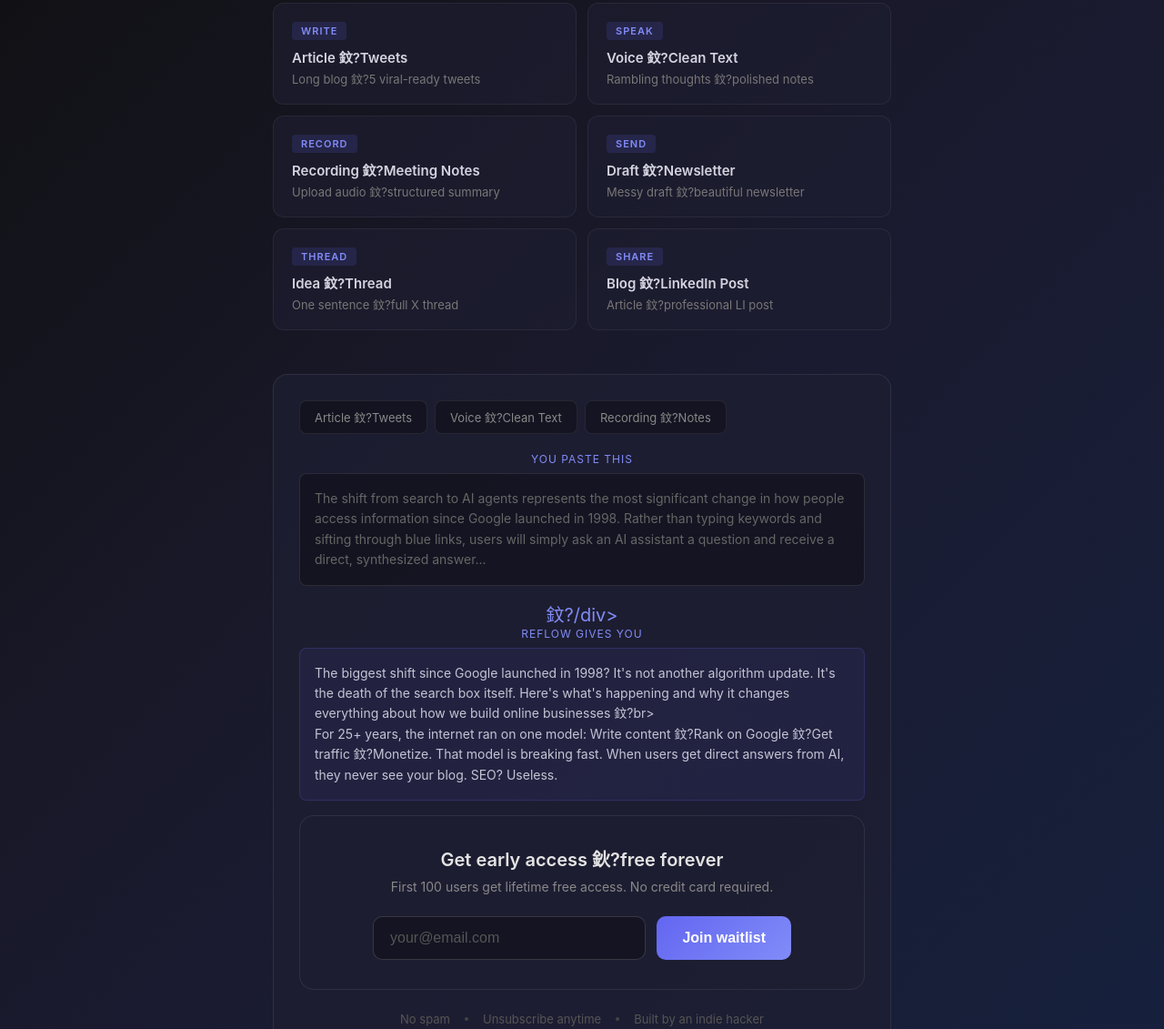
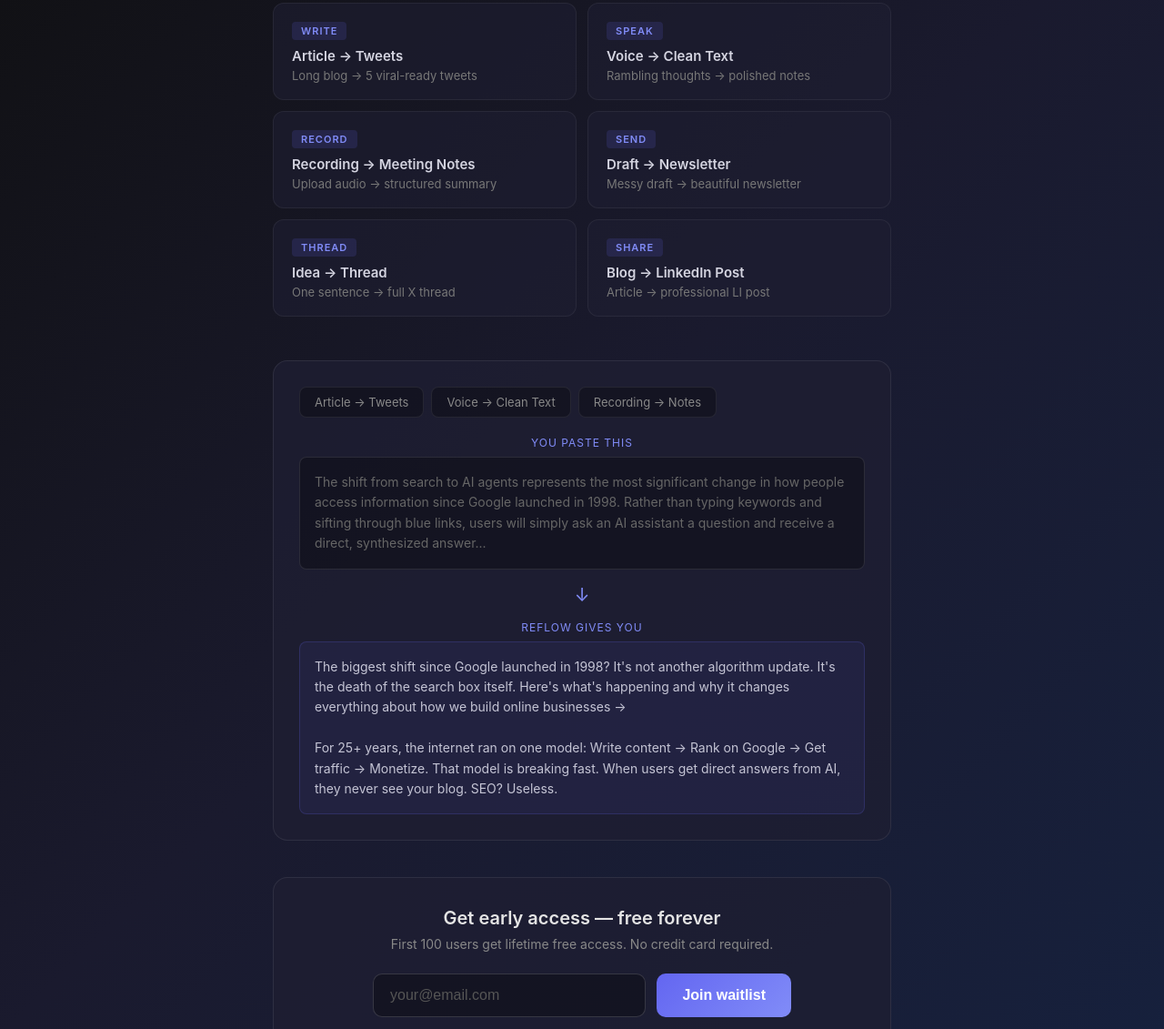
Before and after one commit to xianye20hh/reflow-landing, a plain HTML site: page index.html in a window 1280 px wide. Shown: the part 272-1403 px from the top of the page at 91% size. Drawn offline with Linux system fonts and the light colour scheme.

Commit message:
fix encoding - replace all special chars with HTML entities

```diff
--- a/index.html
+++ b/index.html
@@ -3,7 +3,7 @@
 <head>
     <meta charset=UTF-8>
     <meta name=viewport content=width=device-width, initial-scale=1.0>
-    <title>Reflow 鈥?Paste anything. Get back whatever you need.</title>
+    <title>Reflow &mdash; Paste anything. Get back whatever you need.</title>
     <style>
         * { margin: 0; padding: 0; box-sizing: border-box; }
         body {
@@ -160,56 +160,56 @@
         <div class=formats>
             <div class=format-card>
                 <div class=format-tag>WRITE</div>
-                <div class=format-title>Article 鈫?Tweets</div>
-                <div class=format-desc>Long blog 鈫?5 viral-ready tweets</div>
+                <div class=format-title>Article &rarr; Tweets</div>
+                <div class=format-desc>Long blog &rarr; 5 viral-ready tweets</div>
             </div>
             <div class=format-card>
                 <div class=format-tag>SPEAK</div>
-                <div class=format-title>Voice 鈫?Clean Text</div>
-                <div class=format-desc>Rambling thoughts 鈫?polished notes</div>
+                <div class=format-title>Voice &rarr; Clean Text</div>
+                <div class=format-desc>Rambling thoughts &rarr; polished notes</div>
             </div>
             <div class=format-card>
                 <div class=format-tag>RECORD</div>
-                <div class=format-title>Recording 鈫?Meeting Notes</div>
-                <div class=format-desc>Upload audio 鈫?structured summary</div>
+                <div class=format-title>Recording &rarr; Meeting Notes</div>
+                <div class=format-desc>Upload audio &rarr; structured summary</div>
             </div>
             <div class=format-card>
                 <div class=format-tag>SEND</div>
-                <div class=format-title>Draft 鈫?Newsletter</div>
-                <div class=format-desc>Messy draft 鈫?beautiful newsletter</div>
+                <div class=format-title>Draft &rarr; Newsletter</div>
+                <div class=format-desc>Messy draft &rarr; beautiful newsletter</div>
             </div>
             <div class=format-card>
                 <div class=format-tag>THREAD</div>
-                <div class=format-title>Idea 鈫?Thread</div>
-                <div class=format-desc>One sentence 鈫?full X thread</div>
+                <div class=format-title>Idea &rarr; Thread</div>
+                <div class=format-desc>One sentence &rarr; full X thread</div>
             </div>
             <div class=format-card>
                 <div class=format-tag>SHARE</div>
-                <div class=format-title>Blog 鈫?LinkedIn Post</div>
-                <div class=format-desc>Article 鈫?professional LI post</div>
+                <div class=format-title>Blog &rarr; LinkedIn Post</div>
+                <div class=format-desc>Article &rarr; professional LI post</div>
             </div>
         </div>
 
         <div class=demo-box>
             <div class=demo-tabs>
-                <span class=demo-tab active>Article 鈫?Tweets</span>
-                <span class=demo-tab>Voice 鈫?Clean Text</span>
-                <span class=demo-tab>Recording 鈫?Notes</span>
+                <span class=demo-tab active>Article &rarr; Tweets</span>
+                <span class=demo-tab>Voice &rarr; Clean Text</span>
+                <span class=demo-tab>Recording &rarr; Notes</span>
             </div>
             <div class=demo-label style=color:#818cf8;font-size:12px;text-transform:uppercase;letter-spacing:1px;margin-bottom:8px;>You paste this</div>
             <div class=demo-input>
                 The shift from search to AI agents represents the most significant change in how people access information since Google launched in 1998. Rather than typing keywords and sifting through blue links, users will simply ask an AI assistant a question and receive a direct, synthesized answer...
             </div>
-            <div class=demo-arrow>鈫?/div>
+            <div class=demo-arrow>&darr;</div>
             <div class=demo-label style=color:#818cf8;font-size:12px;text-transform:uppercase;letter-spacing:1px;margin-bottom:8px;>Reflow gives you</div>
             <div class=demo-output>
-                The biggest shift since Google launched in 1998? It's not another algorithm update. It's the death of the search box itself. Here's what's happening and why it changes everything about how we build online businesses 鈫?br><br>
-                For 25+ years, the internet ran on one model: Write content 鈫?Rank on Google 鈫?Get traffic 鈫?Monetize. That model is breaking fast. When users get direct answers from AI, they never see your blog. SEO? Useless.
+                The biggest shift since Google launched in 1998? It's not another algorithm update. It's the death of the search box itself. Here's what's happening and why it changes everything about how we build online businesses &rarr;<br><br>
+                For 25+ years, the internet ran on one model: Write content &rarr; Rank on Google &rarr; Get traffic &rarr; Monetize. That model is breaking fast. When users get direct answers from AI, they never see your blog. SEO? Useless.
             </div>
         </div>
 
         <div class=form-box>
-            <div class=form-title>Get early access 鈥?free forever</div>
+            <div class=form-title>Get early access &mdash; free forever</div>
             <div class=form-sub>First 100 users get lifetime free access. No credit card required.</div>
             <div class=email-row>
                 <form id=waitlistForm action=https://formsubmit.co/1229843883@qq.com method=POST style=display:flex;gap:12px;width:100%;max-width:460px;margin:0 auto;>
@@ -230,7 +230,7 @@
             <span>Built by an indie hacker</span>
         </div>
 
-        <div class=footer>Reflow 漏 2026</div>
+        <div class=footer>Reflow &copy; 2026</div>
     </div>
 
     <script>
```
